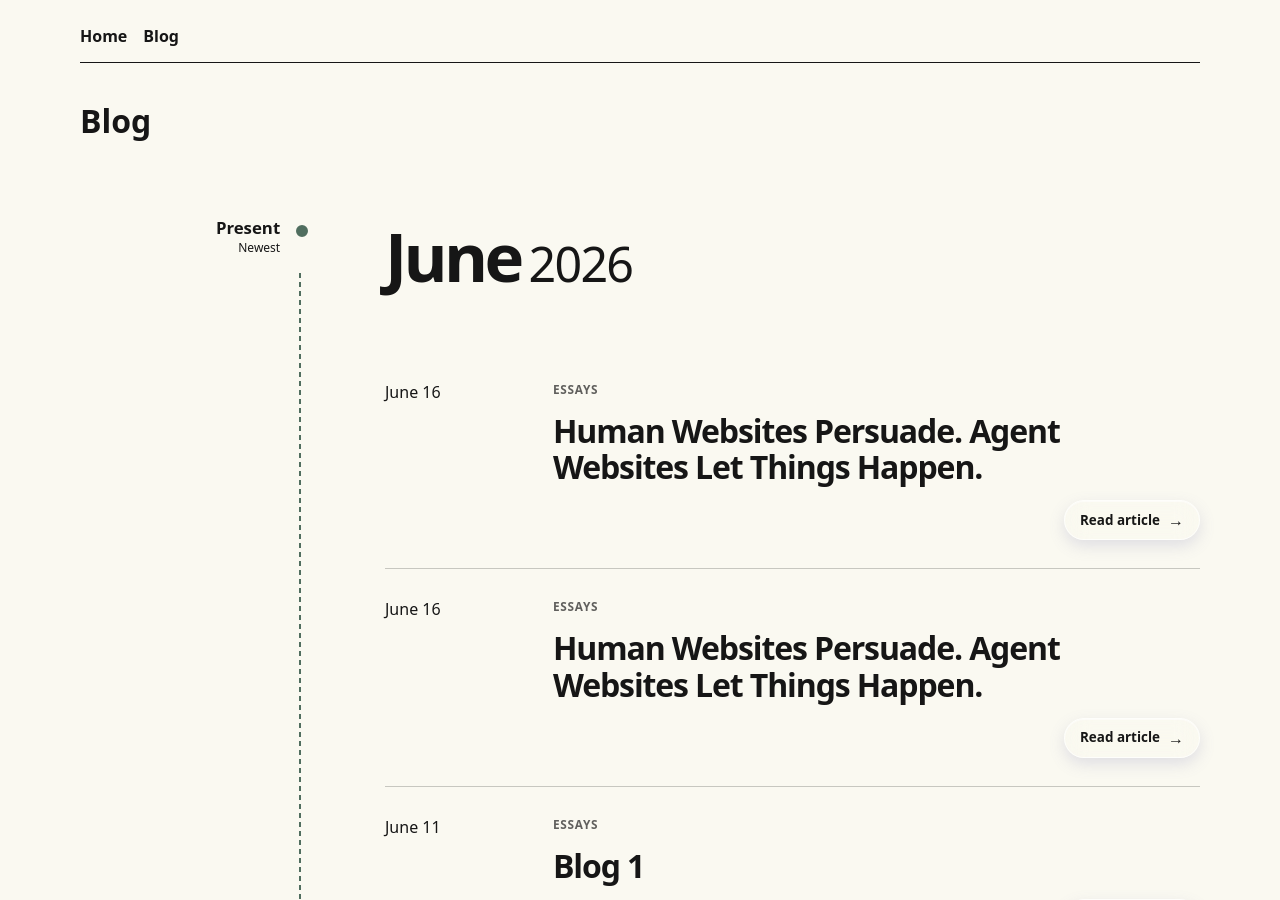
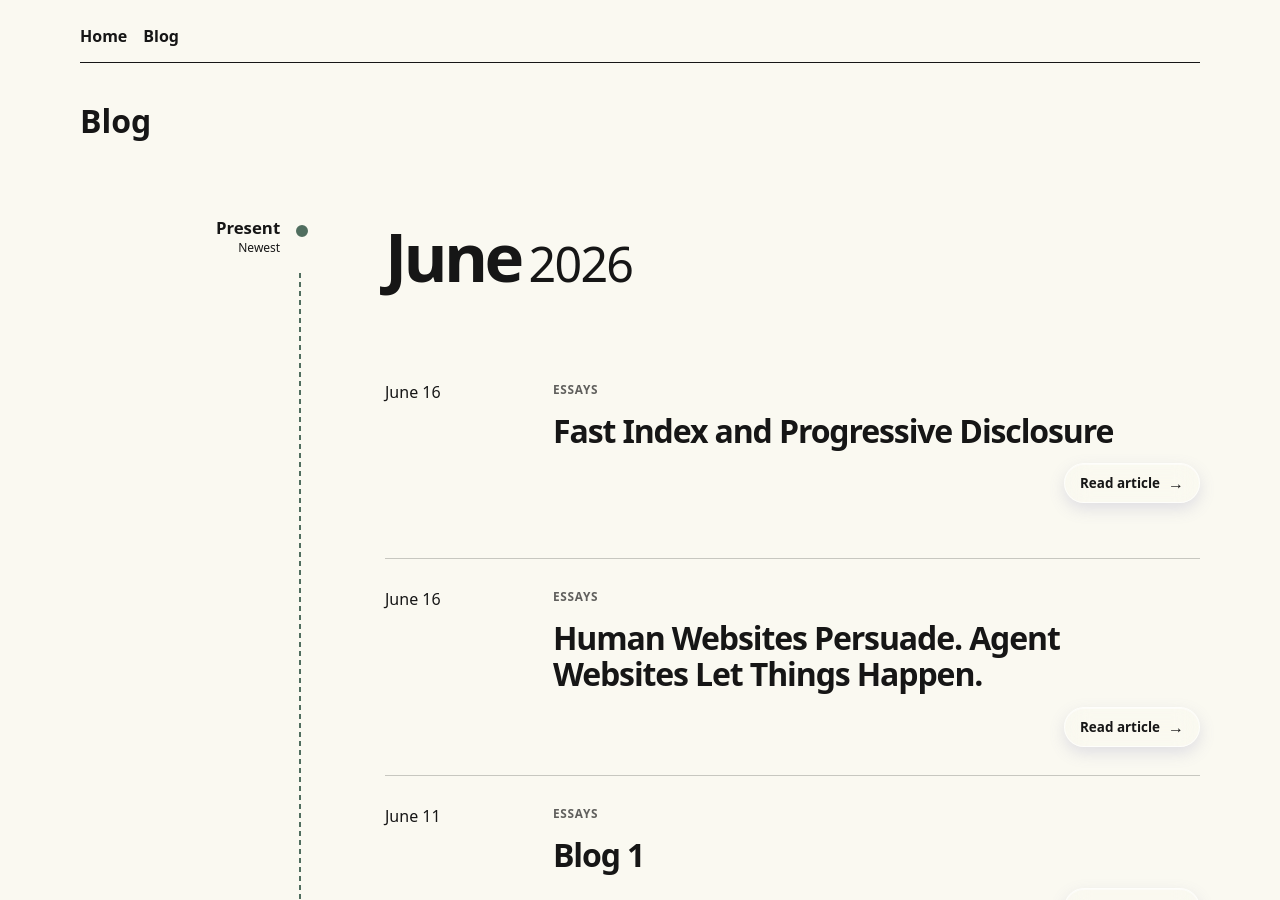
Before and after one commit to mister-one/mister-one.github.io, a Jekyll site: the page built from blog/index.md, in a window 1280 px wide and 900 px high. Built offline with Jekyll 4.4.1, drawn with Linux system fonts in a browser that asks for light colours.

Commit message:
committed at: 2026-06-16 | 14-22-51 UTC

```diff
--- a/blog/articles/art_2026_06_16__fast_index_progressive_disclosure.md
+++ b/blog/articles/art_2026_06_16__fast_index_progressive_disclosure.md
@@ -1,6 +1,6 @@
 ---
 layout: default
-title: Human Websites Persuade. Agent Websites Let Things Happen.
+title: Fast Index and Progressive Disclosure
 permalink: /blog/art_2026_06_16__fast_index_progressive_disclosure/
 date: 2026-06-16
 categories:
```
